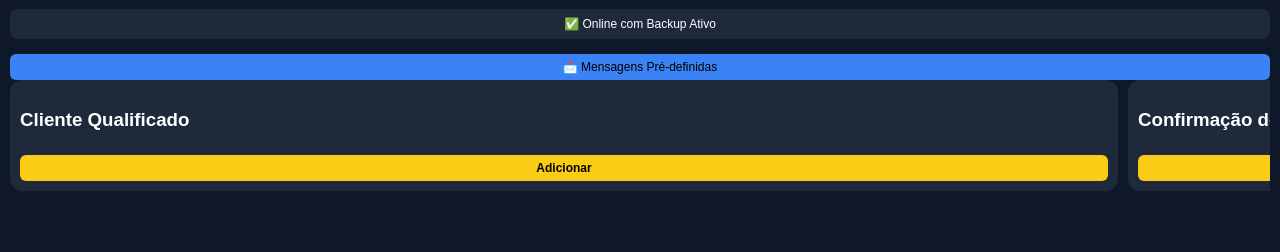
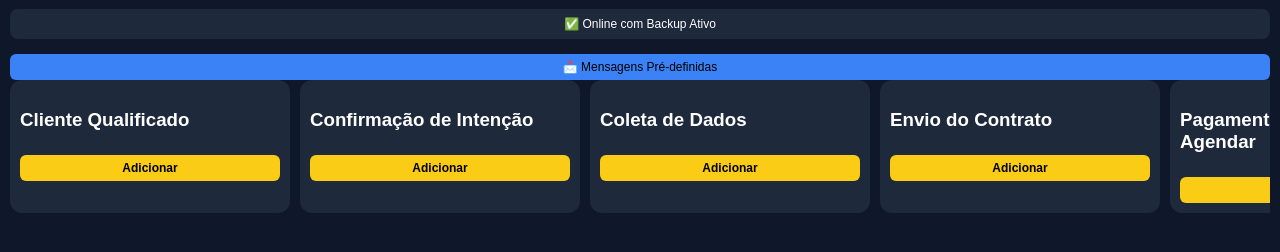
Before and after one commit to globaltecnologiapa-dot/crm.globalrastreamento, a plain HTML site: page index.html in a window 1280 px wide. Shown: the part 46-298 px from the top of the page. Drawn offline with Linux system fonts and the light colour scheme; no server answers.

Commit message:
Update index.html
ATUALIZAÇÃO QUINTA

```diff
--- a/index.html
+++ b/index.html
@@ -10,7 +10,28 @@ body{font-family:Arial;background:#0f172a;color:#fff;margin:0;padding:10px}
 h1{text-align:center;font-size:18px}
 .status{background:#1e293b;padding:8px;border-radius:8px;text-align:center;margin-bottom:10px;font-size:12px}
 .board{display:flex;gap:10px;overflow-x:auto}
-.column{background:#1e293b;padding:10px;border-radius:12px;min-width:85vw}
+.board{
+display:flex;
+gap:10px;
+overflow-x:auto;
+padding-bottom:10px;
+}
+
+.column{
+background:#1e293b;
+padding:10px;
+border-radius:12px;
+min-width:260px;
+max-width:260px;
+flex-shrink:0;
+}
+
+@media(max-width:768px){
+.column{
+min-width:75vw;
+max-width:75vw;
+}
+}
 .card{background:#334155;padding:8px;border-radius:8px;margin-bottom:8px;font-size:13px}
 button{padding:6px;border:none;border-radius:6px;cursor:pointer;font-size:12px;width:100%;margin-top:5px}
 .add-btn{background:#facc15;font-weight:bold}
```
